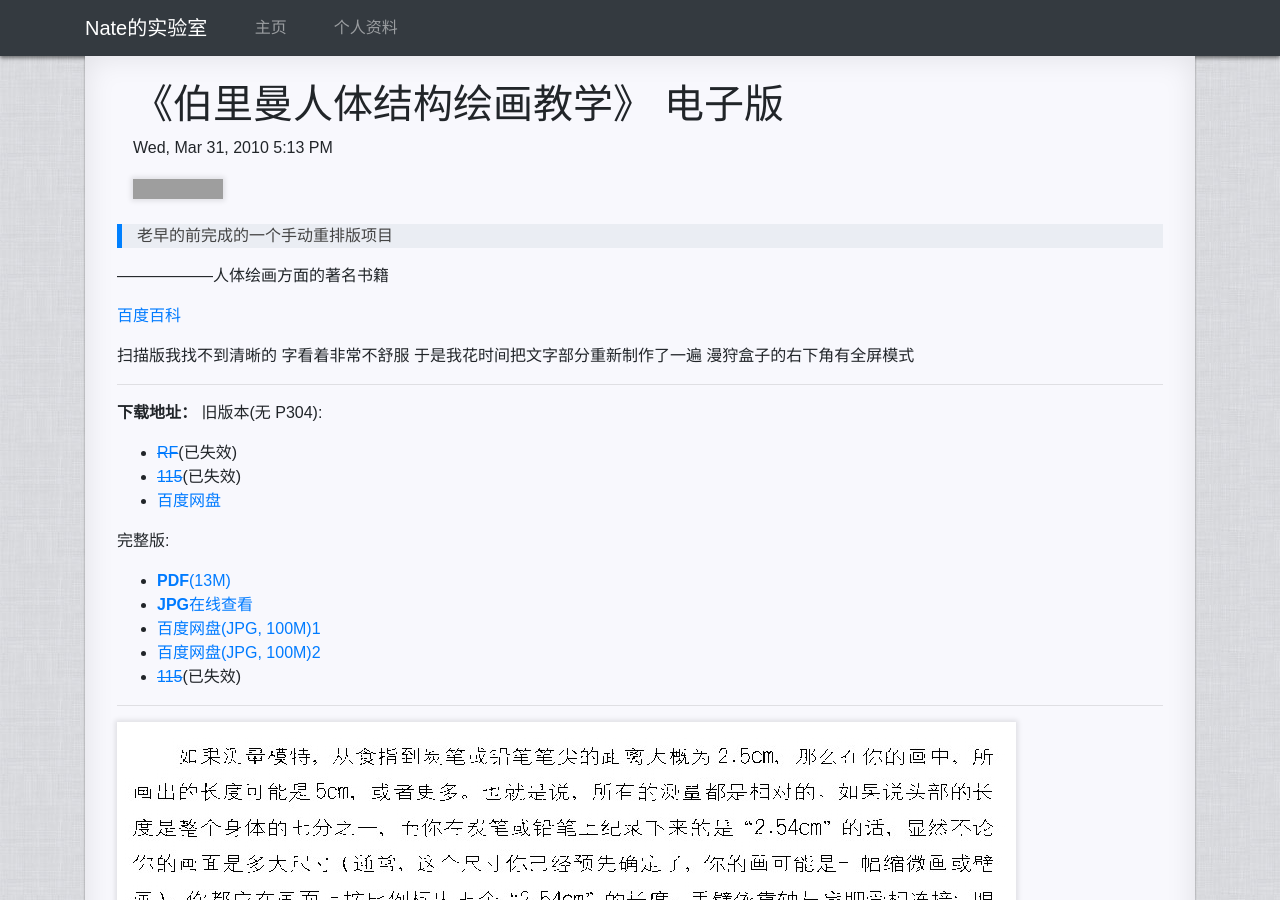
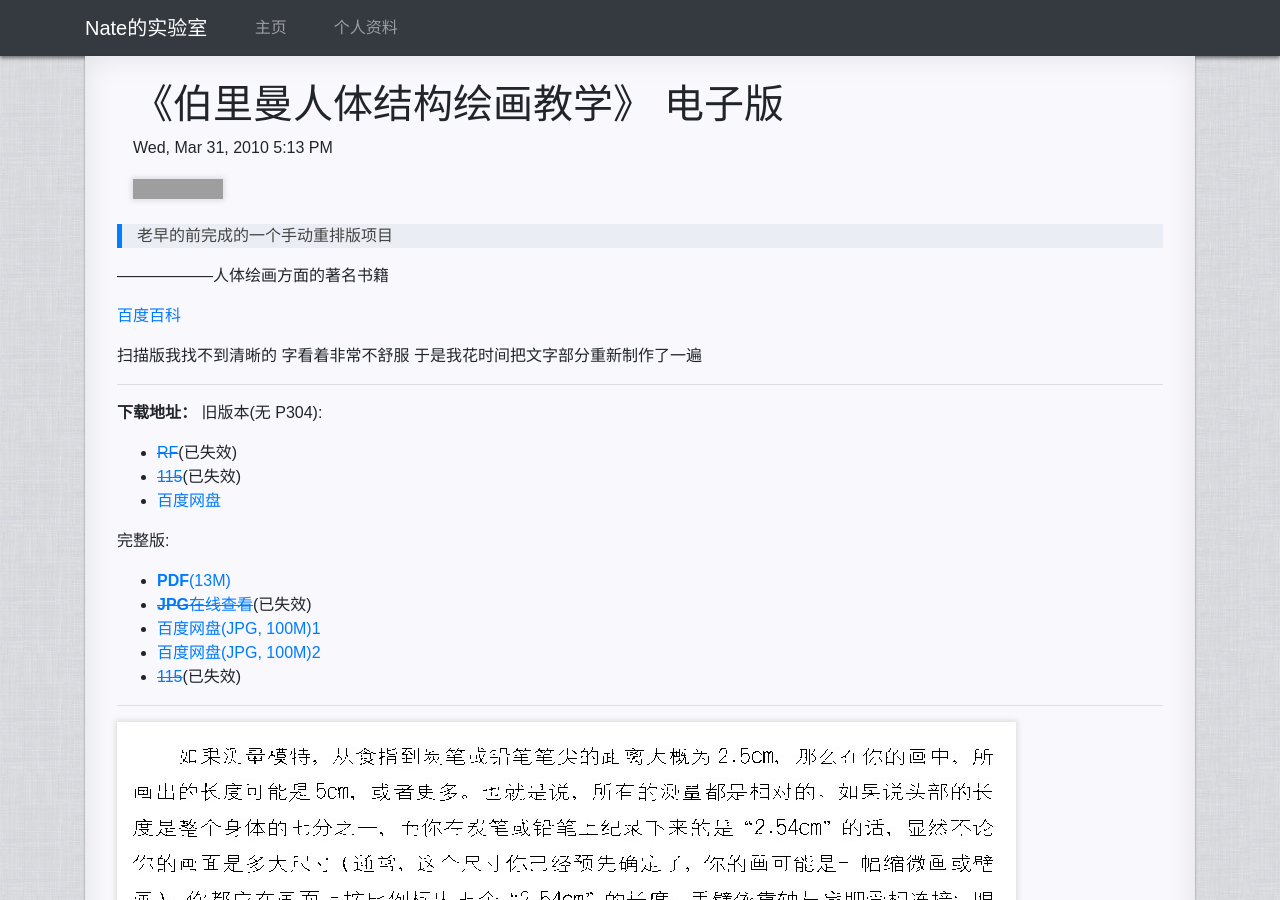
Before and after one commit to NateScarlet/NateScarlet.Github.io, a Jekyll site: the page built from _posts/2010-04-01-伯里曼.md, in a window 1280 px wide and 900 px high. Built offline with Jekyll 4.4.1, drawn with Linux system fonts in a browser that asks for light colours; nearby versions of some CDN libraries; our own code applies the rules of GitHub Pages for plain Markdown files; comment, search, counter and statistics services are not loaded; a style sheet for code colours, icons or effects is not loaded; grey boxes are pictures that could not be loaded.

Commit message:
mark broken links

```diff
--- a/_posts/2010-04-01-伯里曼.md
+++ b/_posts/2010-04-01-伯里曼.md
@@ -13,7 +13,6 @@ permalink: bridgman
 
 扫描版我找不到清晰的 字看着非常不舒服
 于是我花时间把文字部分重新制作了一遍
-漫狩盒子的右下角有全屏模式
 
 ---
 
@@ -27,7 +26,7 @@ permalink: bridgman
 完整版:
 
 - [**PDF**(13M)](/files/伯里曼人体结构绘画教学.pdf)
-- [**JPG**在线查看](http://pub.manshow.org/vol/4644)
+- [~~**JPG**在线查看~~](http://pub.manshow.org/vol/4644)(已失效)
 - [百度网盘(JPG, 100M)1](https://pan.baidu.com/share/link?shareid=3915609403&uk=3741681143)
 - [百度网盘(JPG, 100M)2](http://pan.baidu.com/share/link?shareid=3878615253&uk=3741681143 '百度网盘')
 - [~~115~~](http://115.com/lb/5lbfvbcs '115')(已失效)
```
